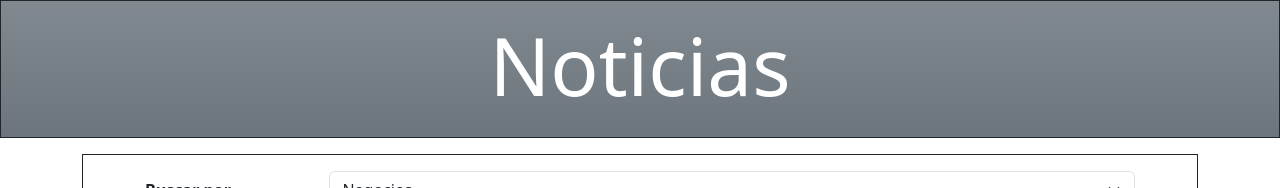
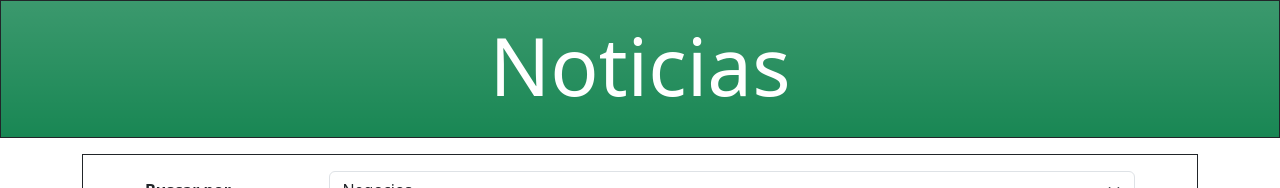
Before and after one commit to julianDev94/tp-react-ejercicio11, a React (Vite) app: page / in a window 1280 px wide. Shown: the top 188 px of the page. Built offline with nearby package versions, Linux system fonts and the light colour scheme; no server answers.

Commit message:
le cambio el background del componente titulo

```diff
--- a/src/components/Titulo.jsx
+++ b/src/components/Titulo.jsx
@@ -1,6 +1,6 @@
 const Titulo = () => {
   return (
-    <section className="text-center border border-dark p-3 mb-3 bg-secondary bg-gradient text-white">
+    <section className="text-center border border-dark p-3 mb-3 bg-success bg-gradient text-white">
       <h1 className="display-1">Noticias</h1>
     </section>
   );
```
